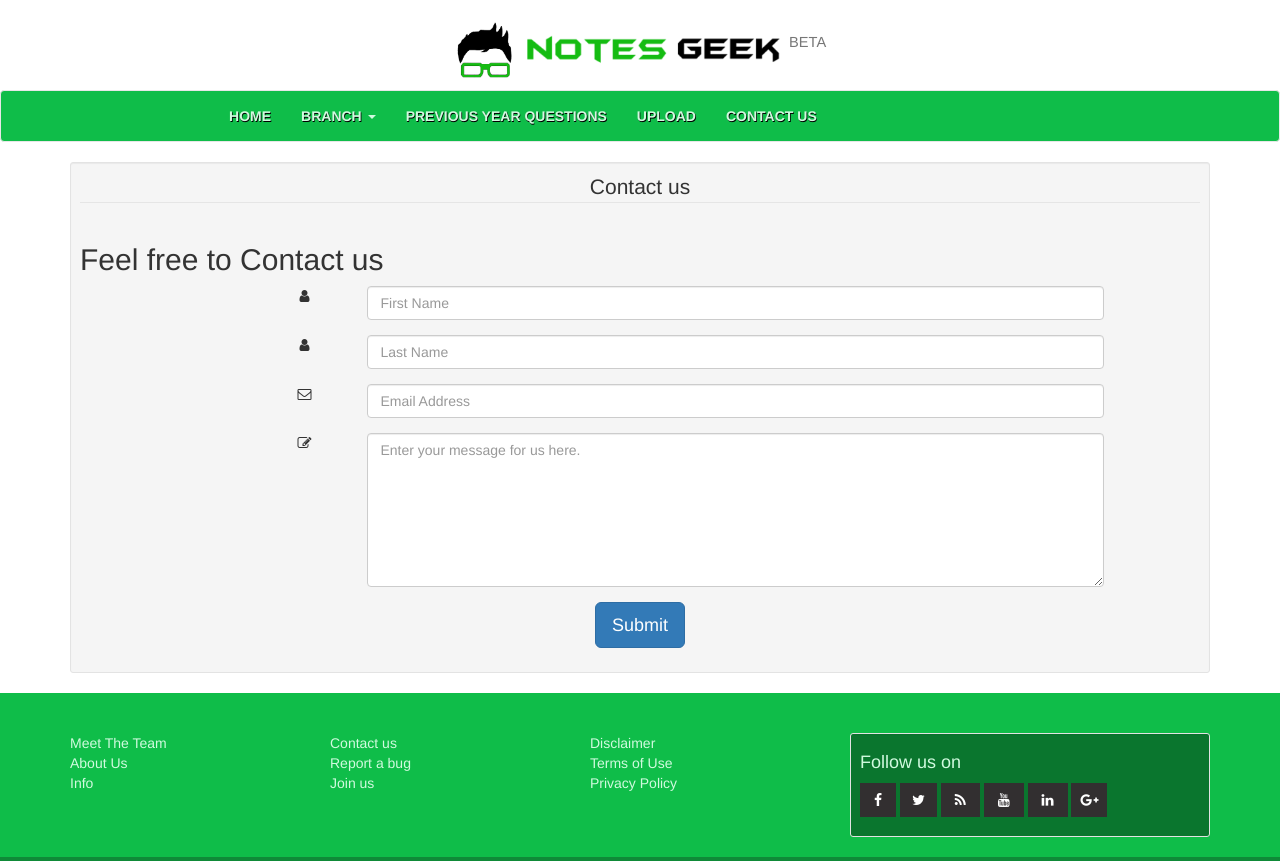
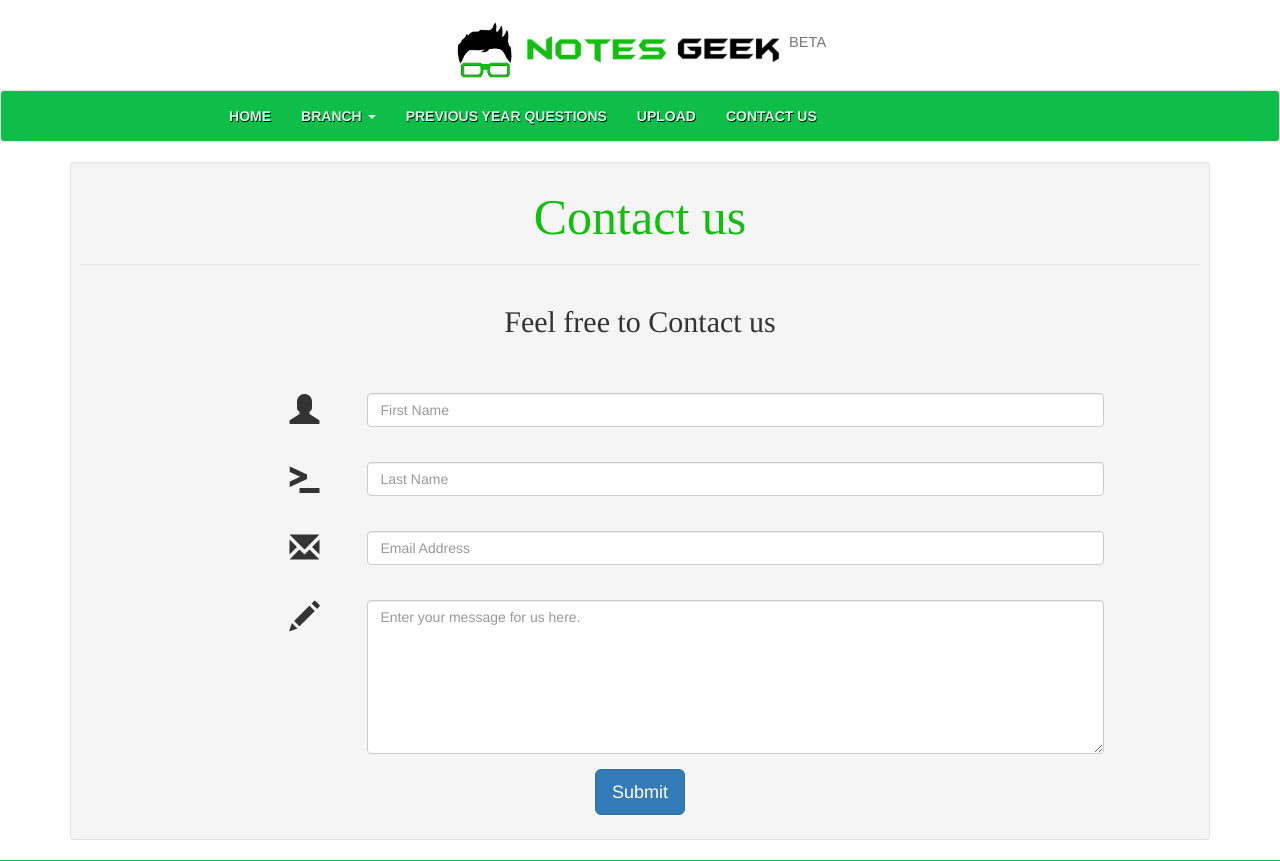
Before and after one commit to shivamshukla01/FinalNote, a Django app: page /contact/ in a window 1280 px wide. Shown: the top 861 px of the page. Run offline with Django 3.2, Linux system fonts and the light colour scheme; some libraries are stand-ins or nearby versions.

Commit message:
Contact page formatted

```diff
--- a/noteapp/static/noteapp/css/styles.css
+++ b/noteapp/static/noteapp/css/styles.css
@@ -411,5 +411,23 @@ padding-top: 0;
   margin-left: 20%;
   margin-right:20%;
   text-align: center;
+}
+/*aboutpage end */
 
-/*aboutpage end */
+.contactpageheader {
+        color: #15BC12;
+        font-size: 50px;
+        padding: 10px;
+        font-family:  Times, serif ;
+    }
+
+.bigicon {
+        width: 50px;
+        color: #15BC12;
+    }
+
+.subhead{
+   text-align: center;
+    font-family:  Times, serif ;
+    padding-bottom: 5px;
+}
--- a/noteapp/templates/contactform.html
+++ b/noteapp/templates/contactform.html
@@ -8,32 +8,38 @@
             <div class="well well-sm">
                 <form name="form" class="form-horizontal" action = "{% url "savemessage" %}"  method="POST" >{% csrf_token %}
                     <fieldset>
-                        <legend class="text-center header">Contact us</legend>
+                        <legend class="text-center contactpageheader">Contact us</legend>
                         <h2 class="subhead">Feel free to Contact us</h2>
 
+                        <br>
+                        <br>
                         <div class="form-group">
-                            <span class="col-md-1 col-md-offset-2 text-center"><i class="fa fa-user bigicon"></i></span>
+                            <span class="col-md-1 col-md-offset-2 text-center glyphicon glyphicon-user" style="font-size: 30px"></span>
                             <div class="col-md-8">
                                 <input id="fname" name="fname" type="text" placeholder="First Name" class="form-control">
                             </div>
                         </div>
+                        <br>
                         <div class="form-group">
-                            <span class="col-md-1 col-md-offset-2 text-center"><i class="fa fa-user bigicon"></i></span>
+                            <span class="col-md-1 col-md-offset-2 text-center glyphicon glyphicon-console" style="font-size: 30px"></span>
                             <div class="col-md-8">
                                 <input id="lname" name="lname" type="text" placeholder="Last Name" class="form-control">
                             </div>
                         </div>
 
+                        <br>
+
                         <div class="form-group">
-                            <span class="col-md-1 col-md-offset-2 text-center"><i class="fa fa-envelope-o bigicon"></i></span>
+                            <span class="col-md-1 col-md-offset-2 text-center glyphicon glyphicon-envelope" style="font-size: 30px"></span>
                             <div class="col-md-8">
                                 <input id="email" name="email" type="text" placeholder="Email Address" class="form-control">
                             </div>
                         </div>
 
+                       <br>
 
                         <div class="form-group">
-                            <span class="col-md-1 col-md-offset-2 text-center"><i class="fa fa-pencil-square-o bigicon"></i></span>
+                            <span class="col-md-1 col-md-offset-2 text-center glyphicon glyphicon-pencil" style="font-size: 30px"></span>
                             <div class="col-md-8">
                                 <textarea class="form-control" id="message" name="message" placeholder="Enter your message for us here." rows="7"></textarea>
                             </div>
```
